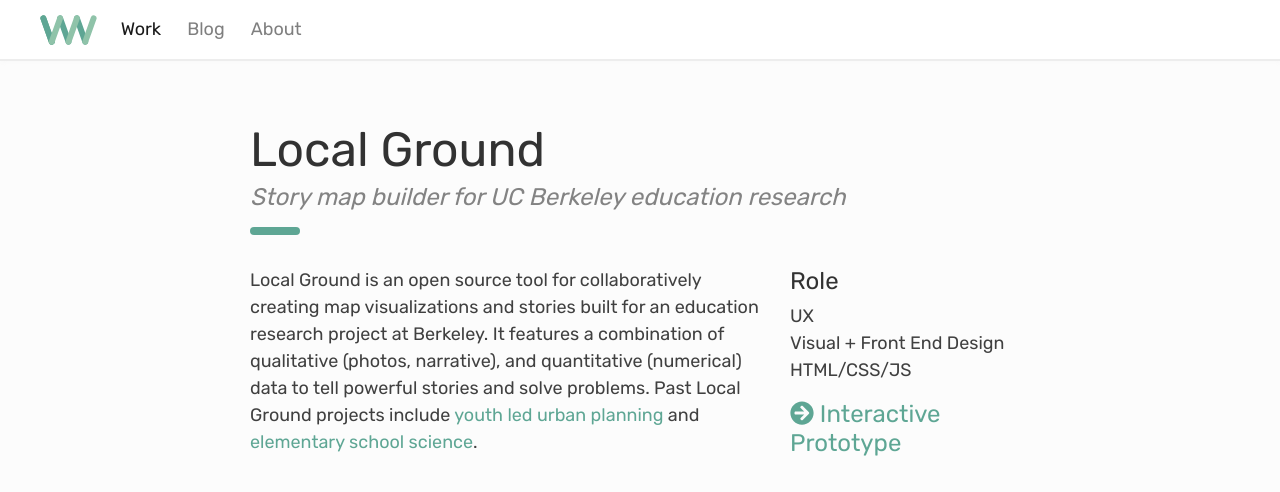
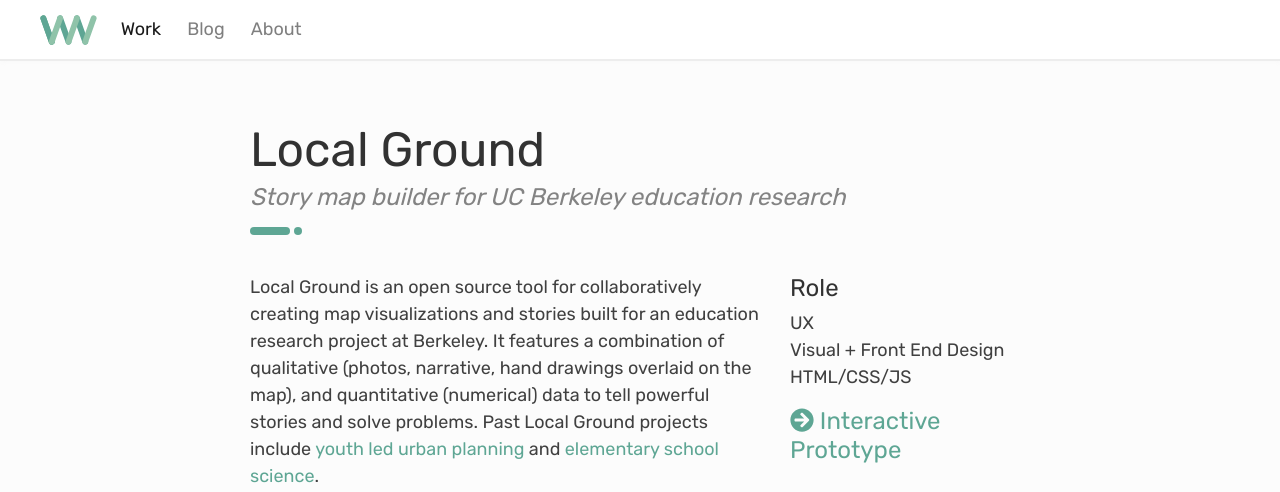
Before and after one commit to ellenvanwyk/ellenvanwyk.github.io, a Jekyll site: the page built from caseStudies/_posts/2018-03-09-localGround.markdown, in a window 1280 px wide and 1400 px high, cut to the strip 0-492 px from the top of the window. Built offline with Jekyll 4.4.1, drawn with Linux system fonts in a browser that asks for light colours; nearby versions of some CDN libraries; some web fonts are replaced.

Commit message:
small styling update

```diff
--- a/_layouts/post.html
+++ b/_layouts/post.html
@@ -19,9 +19,11 @@
 			<span>
 				{{ page.tagline }}
 			</span>
-			<div style="width: 50px;height: 8px;background: #5ea694;border-radius: 13px;margin: 12px 0 32px;"></div>
+			<div>
+				<div style="display:inline-block;width: 40px;height: 8px;background: #5ea694;border-radius: 13px;margin: 12px 0 32px;"></div>
+				<div style="display:inline-block;width: 8px;height: 8px;background: #5ea694;border-radius: 13px;margin: 12px 0 32px;"></div>
+			</div>
 
-		</header>
 
 	      	<div class="row">
 				<div class="col-sm-8">
@@ -58,9 +60,11 @@
 
 				</div>
 			</div>
+      	</header>
 
-
+      	<div class="article-body">
 			{{ content }}
+		</div>
 
 		<hr class="article-fin">
 
--- a/caseStudies/_posts/2018-03-09-localGround.markdown
+++ b/caseStudies/_posts/2018-03-09-localGround.markdown
@@ -12,7 +12,7 @@
 
 image: /assets/home-images/localground.png
 
-overview: Local Ground is an open source tool for collaboratively creating map visualizations and stories built for an education research project at Berkeley. It features a combination of qualitative (photos, narrative), and quantitative (numerical) data to tell powerful stories and solve problems. Past Local Ground projects include <a href = 'http://dl.acm.org/citation.cfm?id=1926194'>youth led urban planning</a> and <a href = 'http://tap2k.org/papers/ICLS2016.pdf'>elementary school science</a>.
+overview: Local Ground is an open source tool for collaboratively creating map visualizations and stories built for an education research project at Berkeley. It features a combination of qualitative (photos, narrative, hand drawings overlaid on the map), and quantitative (numerical) data to tell powerful stories and solve problems. Past Local Ground projects include <a href = 'http://dl.acm.org/citation.cfm?id=1926194'>youth led urban planning</a> and <a href = 'http://tap2k.org/papers/ICLS2016.pdf'>elementary school science</a>.
 
 tagline: Story map builder for UC Berkeley education research
 
--- a/css/portfolio.scss
+++ b/css/portfolio.scss
@@ -48,6 +48,12 @@
 h1, h2, h3, h4, h5, h6{
 	color: #323232;
 	font-family: 'Rubik',sans-serif;
+}
+
+.article-body{
+	h1, h2, h3, h4, h5, h6{
+		margin-top: 2rem;
+	}
 }
 
 body{
```
Also changed, not shown: 1 other file. Lines whose indentation alone changed are shown as unchanged.
